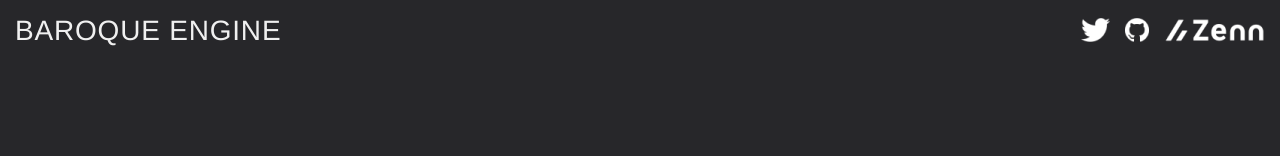
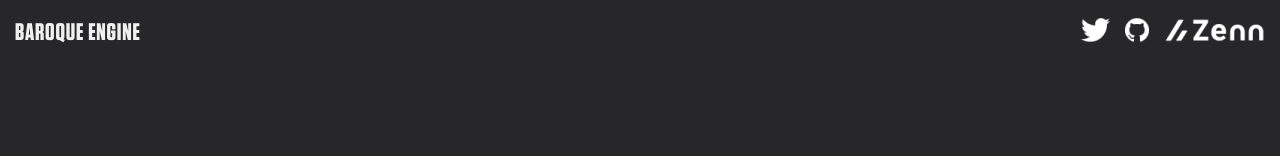
Before and after one commit to BaroqueEngine/site, a Next.js app: page / in a window 1280 px wide. Shown: the top 156 px of the page. Built offline with nearby package versions, Linux system fonts and the light colour scheme.

Commit message:
SP修正

```diff
--- a/src/components/Header.tsx
+++ b/src/components/Header.tsx
@@ -168,5 +168,11 @@ const headerSiteTitle = css`
   letter-spacing: 0.05rem;
 `;
 const headerSiteTitleLink = css`
+  font-family: "Tungsten";
+  font-size: min(calc(24 / var(--unit)), 24px);
   text-decoration: none;
+
+  @media (max-width: 767px) {
+    font-size: calc(18 / var(--unitSp));
+  }
 `;
--- a/src/components/Profile.tsx
+++ b/src/components/Profile.tsx
@@ -59,6 +59,10 @@ export default Profile;
 
 const skills = css`
   margin-top: min(calc(60 / var(--unit)), 60px);
+
+  @media (max-width: 767px) {
+    margin-top: calc(60 / var(--unitSp));
+  }
 `;
 
 const skillTitle = css`
@@ -112,4 +116,8 @@ const profileImage = css`
     border-radius: 9999px;
     border: min(calc(4 / var(--unit)), 4px) solid #aaa;
   }
+
+  @media (max-width: 767px) {
+    margin-top: calc(24 / var(--unitSp));
+  }
 `;
--- a/src/styles/globals.css
+++ b/src/styles/globals.css
@@ -6,6 +6,10 @@
 :root {
   --unit: 1000 * 100vw;
   --unitSp: 375 * 100vw;
+}
+@font-face {
+  font-family: "Tungsten";
+  src: url(/Tungsten.woff);
 }
 ::selection {
   color: #f7383f;
```
